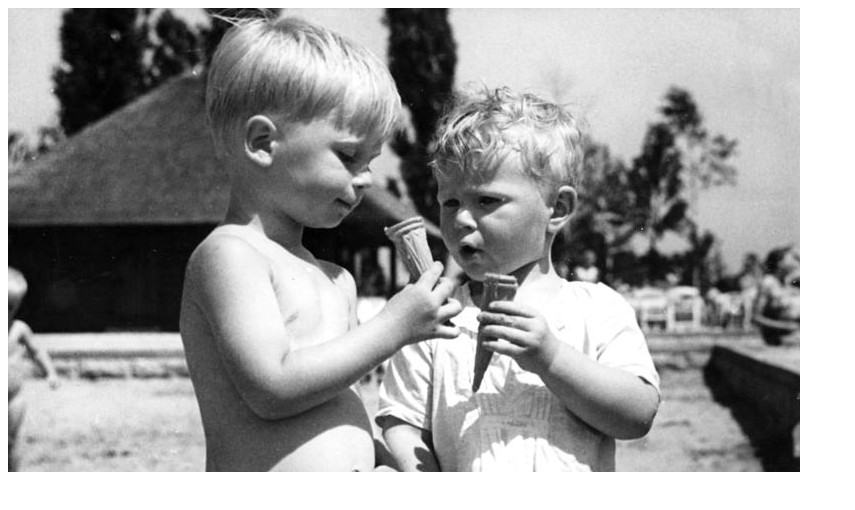
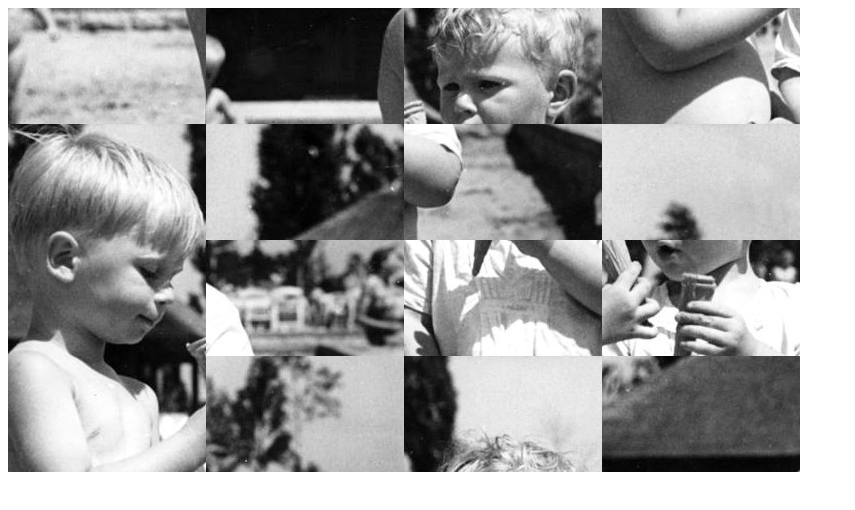
Before and after one commit to theGoodEvil/ccplay, a plain HTML site: page ccplay.html in a window 1280 px wide. Shown: the whole page, without its empty margins (0-855 px from the left). Drawn offline with nearby package versions, Linux system fonts and the light colour scheme.

Commit message:
Shuffle tiles on startup

```diff
--- a/ccplay.html
+++ b/ccplay.html
@@ -4,6 +4,7 @@
   <title>CC.Play</title>
   <link rel="stylesheet" href="css/ccplay.css" type="text/css" />
   <script type="text/javascript" src="https://ajax.googleapis.com/ajax/libs/jquery/1.8.3/jquery.min.js"></script>
+  <script type="text/javascript" src="https://cdnjs.cloudflare.com/ajax/libs/underscore.js/1.4.2/underscore-min.js"></script>
   <script type="text/javascript" src="lib/paper.js"></script>
   <script type="text/javascript" src="src/puzzle.js"></script>
 </head>
--- a/src/puzzle.js
+++ b/src/puzzle.js
@@ -4,26 +4,10 @@
   // Parameters
   var NUM_TILES = 4;
 
-  // Put paper.js classes into global namespace
-  paper.install(window);
-
-  // Tile class
-  var Tile = Raster.extend({
-    initialize: function (gridIndex, data) {
-      this.base(data);
-      this.gridIndex = gridIndex;
-    },
-
-    snapToGrid: function () {
-      var tileStart = this.gridIndex.multiply(this.size);
-      this.position = tileStart.add(this.size.divide(2));
-    }
-  });
-
   // Functions
   function createTiles (img, numTiles) {
     var tileSize = img.size.divide(numTiles * 2).floor().multiply(2);
-    var tiles = new Group();
+    var tiles = [];
 
     for (var y = 0; y < numTiles; y++) {
       for (var x = 0; x < numTiles; x++) {
@@ -31,14 +15,19 @@
         var tileStart = gridIndex.multiply(tileSize);
         var tileRect = new Rectangle(tileStart, tileSize);
 
-        var tile = new Tile(gridIndex, img.getSubImage(tileRect));
-        tile.snapToGrid();
+        var tile = new Raster(img.getSubImage(tileRect));
+        tile.gridIndex = gridIndex;
 
-        tiles.addChild(tile);
+        tiles.push(tile);
       };
     };
 
     return tiles;
+  }
+
+  function placeTileAtIndex (tile, gridIndex) {
+    var tileStart = gridIndex.multiply(tile.size);
+    tile.position = tileStart.add(tile.size.divide(2));
   }
 
   function initPuzzle () {
@@ -51,6 +40,15 @@
 
     // Create Image Tiles
     var tiles = createTiles(img, NUM_TILES);
+    var tileGroup = new Group(tiles);
+
+    // Shuffle Tiles
+    _.chain(tiles)
+      .pluck("gridIndex")
+      .shuffle()
+      .each(function (gridIndex, i) {
+        placeTileAtIndex(tiles[i], gridIndex);
+      });
 
     // Remove Original Image
     img.remove();
@@ -60,12 +58,12 @@
     var drag = null;
 
     tool.onMouseDown = function (evt) {
-      var hit = tiles.hitTest(evt.point);
+      var hit = tileGroup.hitTest(evt.point);
       var item = hit.item;
 
       // Bring the item to the top.
       item.remove();
-      tiles.insertChild(tiles.length, item);
+      tileGroup.insertChild(tileGroup.length, item);
 
       drag = {
         item: item,
@@ -84,6 +82,7 @@
 
   // Paper.js Setup
   window.onload = function () {
+    paper.install(window);
     paper.setup(document.getElementById("puzzleCanvas"));
 
     paper.view.onFrame = function () {
```
